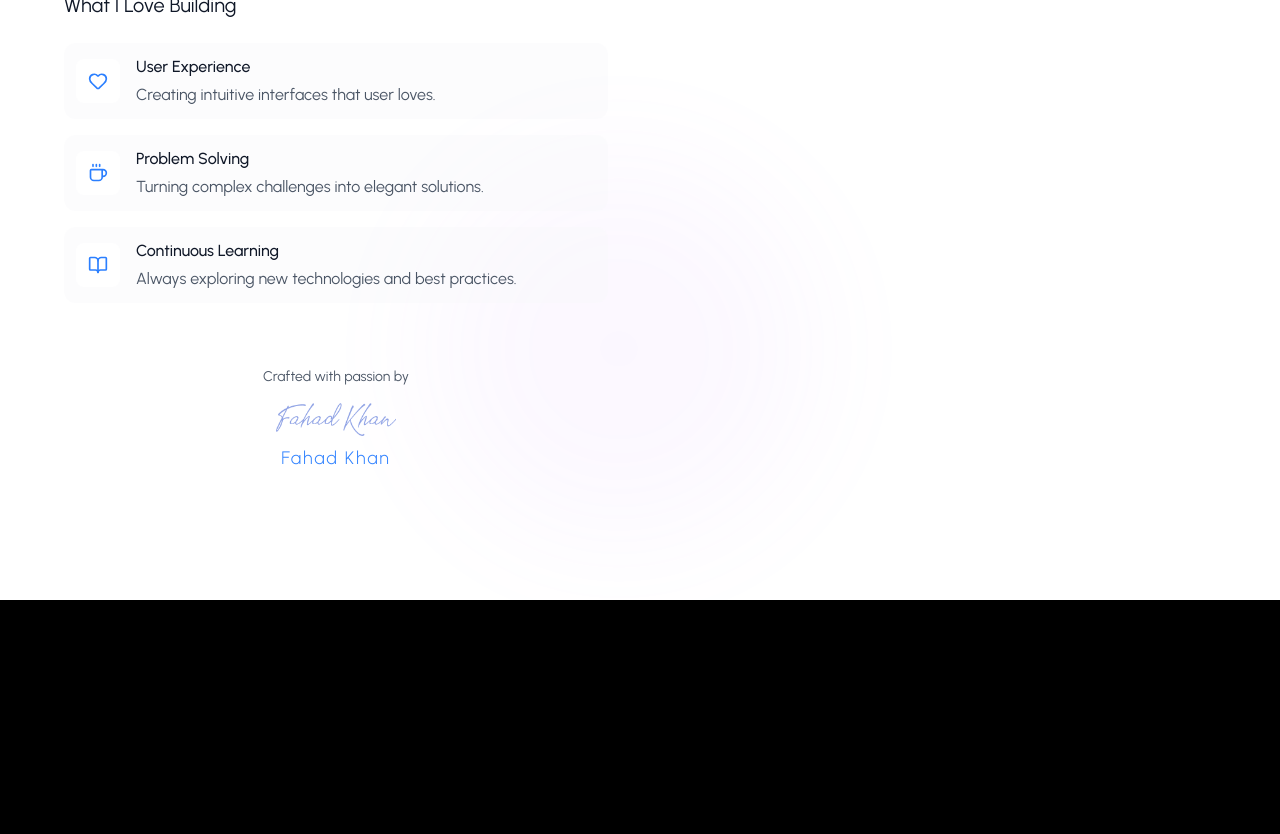
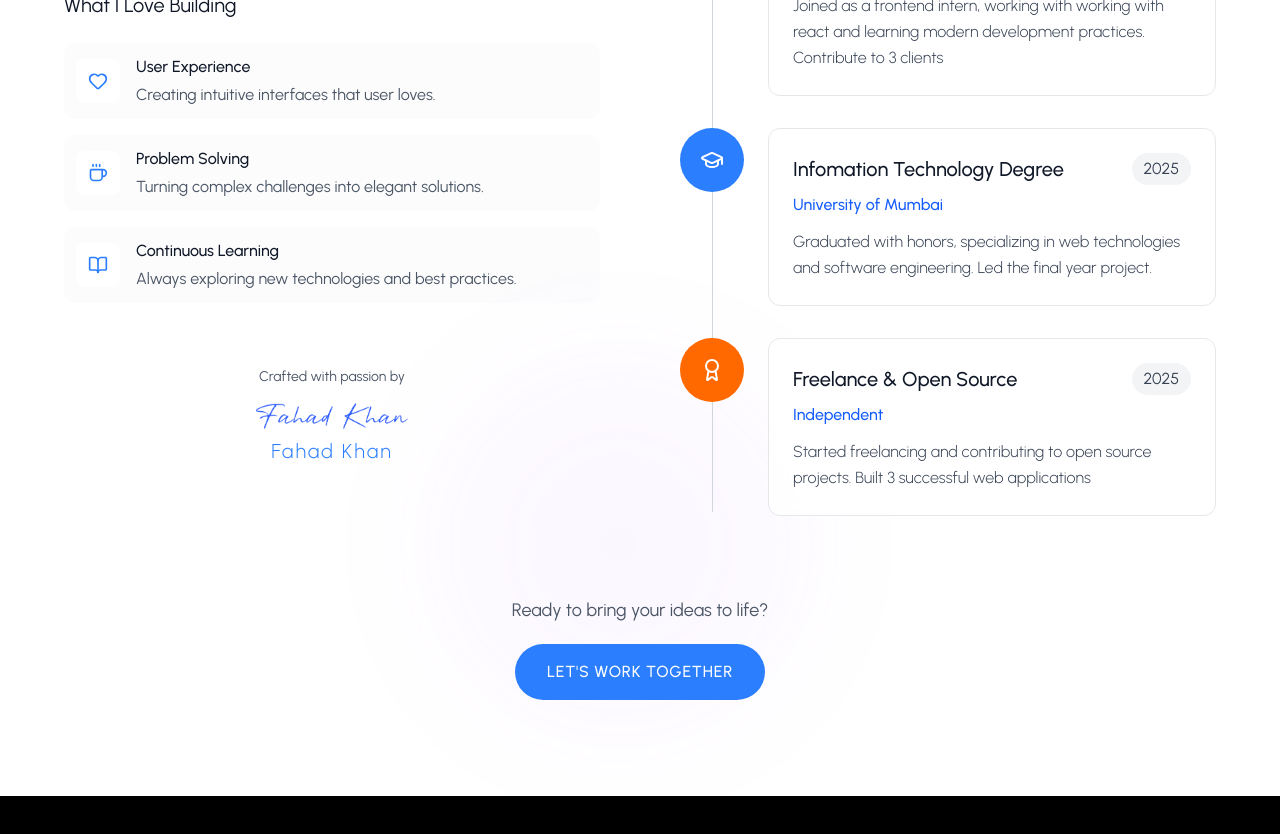
Before and after one commit to FahadKhan99/portfolio, a React (Vite) app in the folder frontend/: page / in a window 1280 px wide. Shown: the part 4500-5334 px from the top of the page. Built offline with nearby package versions, Linux system fonts and the light colour scheme.

Commit message:
feat(about-section): add journey timeline and experiment with signature images
Implemented a vertical timeline to visualize the journey.
Also tried out new styles and placements for signature images.

```diff
--- a/frontend/src/components/sections/AboutSection.tsx
+++ b/frontend/src/components/sections/AboutSection.tsx
@@ -1,8 +1,16 @@
-import { motion, useInView, useScroll, useTransform } from "framer-motion";
+import {
+  motion,
+  useInView,
+  useScroll,
+  useTransform,
+  type Variants,
+} from "framer-motion";
 import { JOURNEY_STEPS, PASSIONS } from "../../utils/data";
 import { useRef } from "react";
 
-import SIGNATURE from "../../assets/images/signature.png";
+// import SIGNATURE from "../../assets/images/signature.png";
+// import SIGNATURE2 from "../../assets/images/image.png";
+import SIGNATURE3 from "../../assets/images/image copy.png";
 import { containerVariants, itemVariants } from "../../utils/helper";
 
 const AboutSection = () => {
@@ -22,19 +30,19 @@ const AboutSection = () => {
 
   const y = useTransform(scrollYProgress, [0, 1], [50, -50]);
 
-  const timeLineVariants = {
+  const timeLineVariants: Variants = {
     hidden: { opacity: 0 },
     visible: {
       opacity: 1,
       transition: {
-        staggerChildren: 0.2,
+        staggerChildren: 0.3,
         delayChildren: 0.3,
       },
     },
   };
 
-  const stepVariants = {
-    hidden: { x: -50, opacity: 0 },
+  const stepVariants: Variants = {
+    hidden: { x: -70, opacity: 0 },
     visible: {
       x: 0,
       opacity: 1,
@@ -84,8 +92,8 @@ const AboutSection = () => {
           </motion.h2>
         </motion.div>
 
-        {/* Personal Story */}
-        <div className="grid lg:grid-cols-2 gap-16 items-start">
+        <div className="grid lg:grid-cols-2 gap-16 lg:gap-20 items-start">
+          {/* Personal Story */}
           <motion.div
             initial="hidden"
             animate={isInView ? "visible" : "hidden"}
@@ -150,14 +158,90 @@ const AboutSection = () => {
                 Crafted with passion by{" "}
               </div>
               <div className="flex justify-center">
-                <img src={SIGNATURE} alt="Fahad" className="w-30" />
+                <img src={SIGNATURE3} alt="Fahad" className="w-38" />
               </div>
-              <div className="text-lg tracking-widest font-light text-blue-500 dark:text-blue-400 mt-2">
+              <div className="text-xl tracking-widest font-light text-blue-500 dark:text-blue-400 mt-2">
                 Fahad Khan
               </div>
             </motion.div>
           </motion.div>
+
+          {/* developer journey timeline */}
+          <motion.div
+            ref={timeLineRef}
+            initial="hidden"
+            animate={timeLineInView ? "visible" : "hidden"}
+            variants={timeLineVariants}
+            className="relative"
+          >
+            <h3 className="text-2xl font-medium mb-8 text-center lg:text-left">
+              My Developer Journey
+            </h3>
+            {/* timeline Line */}
+            <div className="absolute w-px top-16 left-8 bottom-1 bg-gray-300 dark:bg-gray-700" />
+
+            <div className="space-y-8">
+              {JOURNEY_STEPS.map((step, index) => {
+                return (
+                  <motion.div
+                    key={index}
+                    variants={stepVariants}
+                    whileHover={{ x: 4 }}
+                    className="relative flex items-start space-x-6 group"
+                  >
+                    {/* timeline dot */}
+                    <div
+                      className={`relative z-10 flex flex-shrink-0 w-16 h-16 rounded-full ${step.color} items-center justify-center group-hover:scale-110 transition-transform duration-300`}
+                    >
+                      <step.icon size={24} className="text-white" />
+                    </div>
+
+                    {/* content */}
+                    <div className="flex-grow p-6 rounded-xl border tranition-all duration-300 bg-white/80 border-gray-200 group-hover:border-gray-300 group-hover:bg-white dark:bg-gray-800/50 dark:text-white dark:group-hover:bg-gray-800/70 dark:border-gray-700 dark:group-hover:border-gray-600 backdrop-blur-sm">
+                      <div className="flex items-center justify-between mb-2">
+                        <h4 className="text-xl font-medium">{step.title}</h4>
+                        <span className="px-3 py-1 rounded-full bg-gray-100 text-gray-700 dark:bg-gray-700 dark:text-white ">
+                          {step.year}
+                        </span>
+                      </div>
+                      <div className="font-medium text-blue-600 dark:text-blue-400 mb-3">
+                        {step.company}
+                      </div>
+
+                      <p className="font-light leading-relaxed text-gray-700 dark:text-gray-400">
+                        {step.description}
+                      </p>
+                    </div>
+                  </motion.div>
+                );
+              })}
+            </div>
+          </motion.div>
         </div>
+
+        {/* Call to Action */}
+        <motion.div
+          initial="hidden"
+          animate={isInView ? "visible" : "hidden"}
+          variants={containerVariants}
+          className="text-center mt-20"
+        >
+          <motion.div
+            variants={itemVariants}
+            className="flex flex-col items-center space-y-5"
+          >
+            <p className="text-lg text-gray-600 dark:text-gray-400">
+              Ready to bring your ideas to life?
+            </p>
+            <motion.button
+              whileHover={{ y: -2, scale: 1.05 }}
+              whileTap={{ scale: 1.08 }}
+              className="bg-blue-500 hover:bg-blue-600 dark:bg-blue-500 dark:hover:bg-blue-600 text-white px-8 py-4 rounded-full uppercase tracking-wider font-medium transition-all duration-300"
+            >
+              Let's Work Together
+            </motion.button>
+          </motion.div>
+        </motion.div>
       </div>
     </section>
   );
```
Also changed, not shown: frontend/src/assets/images/image copy.png (added), frontend/src/assets/images/image.png (added).
